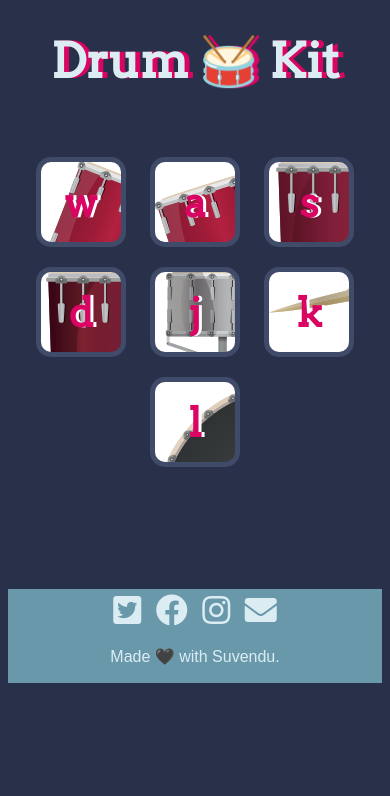
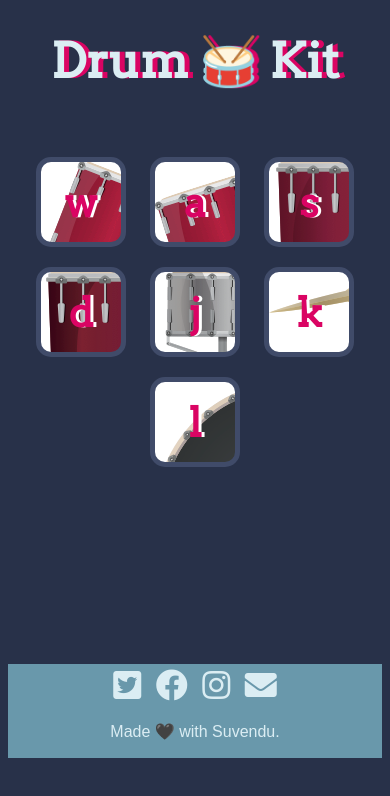
Before and after one commit to Suvendu-hatua/drump-kit, a plain HTML site: page index.html in a window 390 px wide. Drawn offline with Linux system fonts and the light colour scheme.

Commit message:
Update styles.css

```diff
--- a/styles.css
+++ b/styles.css
@@ -88,6 +88,6 @@ footer{
     line-height: 2;
   }
   footer{
-    margin-top: 30%;
+     margin-top: 50%;
   }
 }
```
